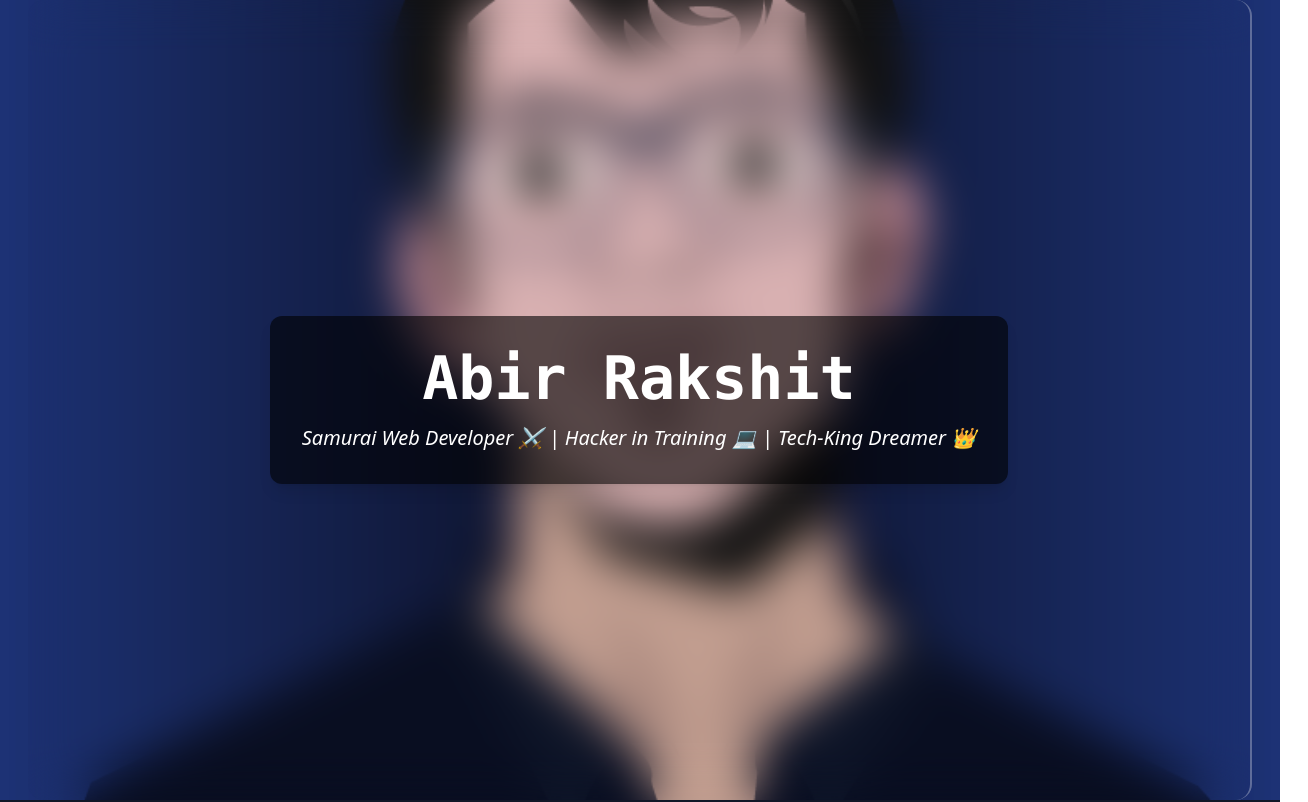
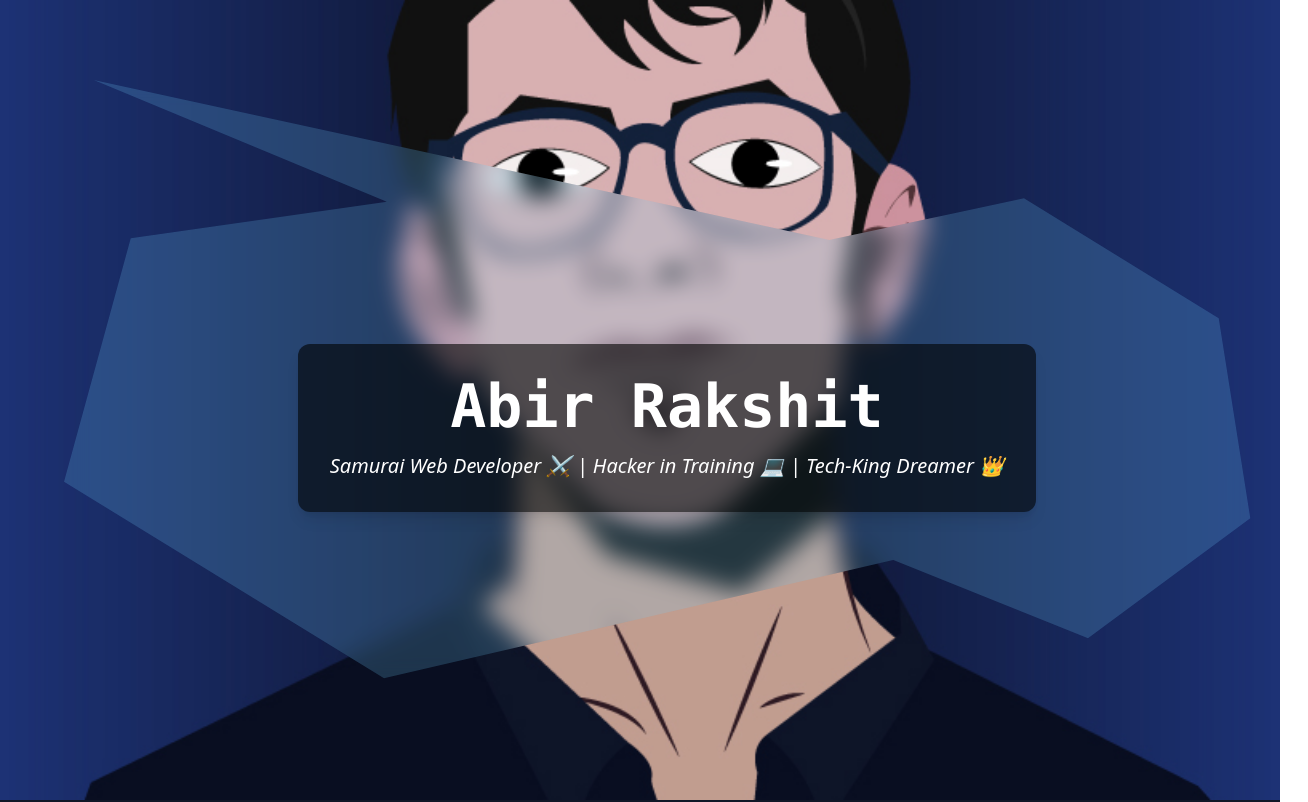
Before and after one commit to araksh10/abirFolio, a React (Vite) app: page / in a window 1280 px wide. Shown: the top 802 px of the page, 1308 px wide, since content can reach past the window. Built offline with nearby package versions, Linux system fonts and the light colour scheme.

Commit message:
added custom animation

```diff
--- a/src/components/Hero.jsx
+++ b/src/components/Hero.jsx
@@ -1,6 +1,7 @@
 // components/Hero.jsx
 import { motion } from "framer-motion";
 import bgImage from "../assets/avatar.jpg";
+import "../styles/custom_1.css";
 
 const Hero = () => {
 	return (
@@ -8,7 +9,8 @@ const Hero = () => {
 			className="relative h-screen w-full bg-cover bg-center flex items-center justify-center text-white"
 			style={{ backgroundImage: `url(${bgImage})` }}
 		>
-			<div className="flex justify-center items-center backdrop-blur-xl h-full w-full m-7 rounded-2xl border-e-2 border-white/30">
+			<div className="customShape bg-sky-300/20 backdrop-blur-md h-full w-full">
+				<div className="flex justify-center items-center h-full w-full m-7 rounded-2xl border-e-2 border-white/30">
 					<div className="bg-black/60 p-8 rounded-xl shadow-lg text-center">
 						<motion.h1
 							initial={{ opacity: 0, y: -50 }}
@@ -24,9 +26,10 @@ const Hero = () => {
 							transition={{ delay: 0.5, duration: 1 }}
 							className="mt-4 text-lg md:text-xl italic"
 						>
-						Samurai Web Developer ⚔️ | Hacker in Training 💻 | Tech-King Dreamer
-						👑
+							Samurai Web Developer ⚔️ | Hacker in Training 💻 | Tech-King
+							Dreamer 👑
 						</motion.p>
+					</div>
 				</div>
 			</div>
 		</div>
--- /dev/null
+++ b/src/styles/custom_1.css
@@ -0,0 +1,23 @@
+
+.customShape {
+    /* clip-path: polygon(10% 30%, 30% 25%, 7% 10%, 65% 30%, 80% 25%, 95% 40%, 98% 65%, 85% 80%, 70% 70%, 30% 85%, 5% 60%); */
+    animation: customAnimate 3s   infinite linear ;
+}
+
+@keyframes customAnimate {
+    0% {
+        clip-path: polygon(10% 30%, 30% 25%, 7% 10%, 65% 30%, 80% 25%, 95% 40%, 98% 65%, 85% 80%, 70% 70%, 30% 85%, 5% 60%);
+    }
+    25% {
+        clip-path: polygon(12% 28%, 32% 27%, 10% 10%, 63% 30%, 80% 23%, 97% 38%, 95% 63%, 85% 78%, 68% 70%, 30% 83%, 5% 62%);
+    }
+    50% {
+        clip-path: polygon(11% 29%, 31% 26%, 9% 10%, 64% 30%, 80% 24%, 96% 38%, 96% 64%, 85% 79%, 69% 70%, 30% 84%, 5% 61%);
+    }
+    75% {
+        clip-path: polygon(10% 32%, 28% 23%, 5% 12%, 67% 32%, 78% 27%, 94% 42%, 96% 67%, 87% 75%, 50% 73%, 35% 84%, 5% 61%);
+    }
+    100%{
+        clip-path: polygon(10% 30%, 30% 25%, 7% 10%, 65% 30%, 80% 25%, 95% 40%, 98% 65%, 85% 80%, 70% 70%, 30% 85%, 5% 60%);
+    }
+}
```
Lines whose indentation alone changed are shown as unchanged.
